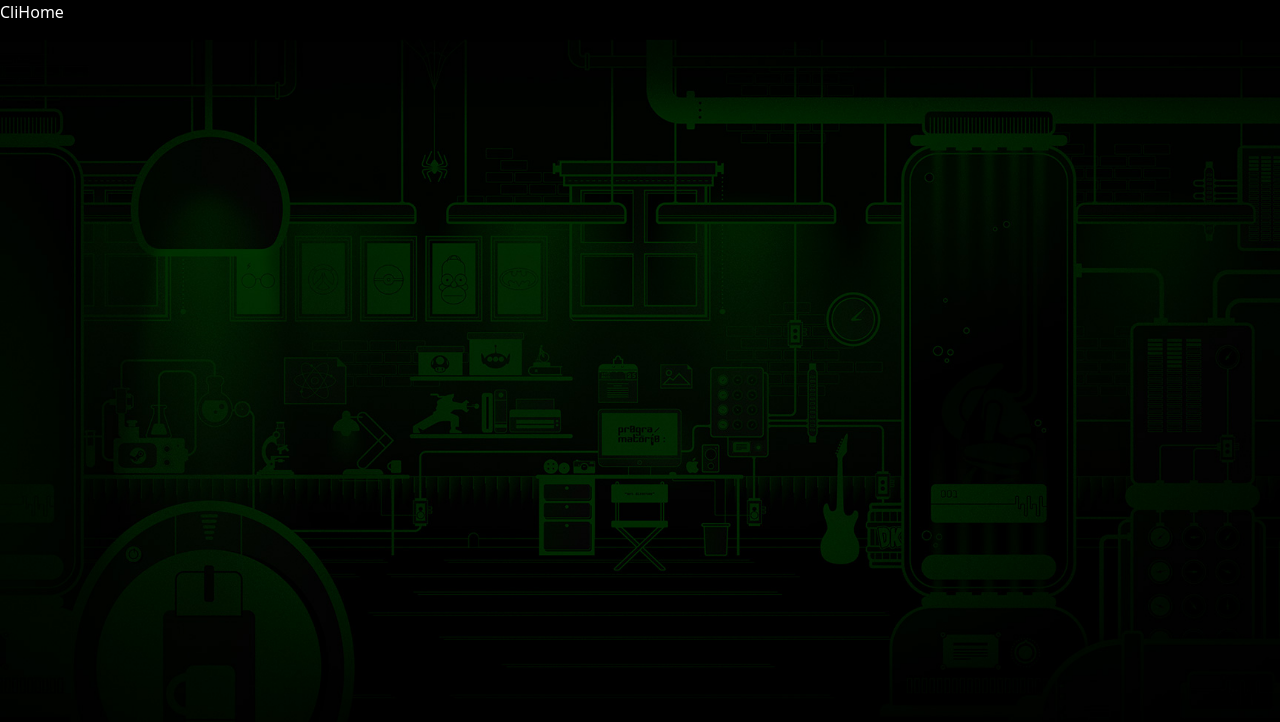
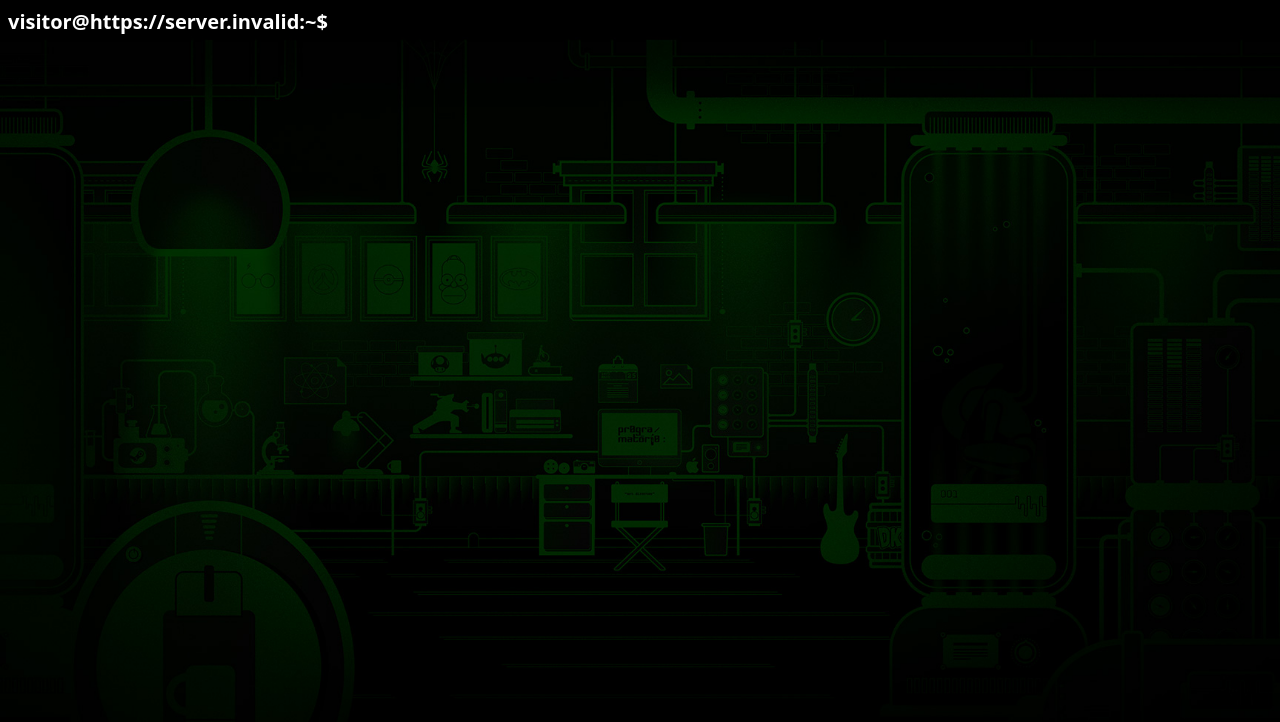
Before and after one commit to buggiebug/Portfolio, a React (Create React App) app: page /cli in a window 1280 px wide. Before the commit this address had no page. Shown: the top 722 px of the page. Built offline with nearby package versions, Linux system fonts and the light colour scheme; no server answers; the HTML template or start-up script is replaced by a standard one.

Commit message:
form added & basic setup added

```diff
--- a/package.json
+++ b/package.json
@@ -37,6 +37,6 @@
     ]
   },
   "devDependencies": {
-    "tailwindcss": "^3.2.4"
+    "tailwindcss": "^3.4.7"
   }
 }
--- a/src/components/CliHome.jsx
+++ b/src/components/CliHome.jsx
@@ -1,8 +1,75 @@
 import React from 'react'
+import { useEffect, useRef, useState } from "react";
+import PromptBar from "./terminal/PromptBar";
+import { themes } from "./terminal/constants";
+
+import info from "./data.json";
+const options = info.options.map((option) => option.label);
+
 
 const CliHome = () => {
+
+  const [currentTheme, setTheme] = useState(themes[0]);
+  const [customUserName, setCustomUserName] = useState("");
+  const [userInput, setUserInput] = useState("");
+
+
+  // Set User Input...
+  const handleInputChange = (e) => {
+    setUserInput(e.target.value);
+  };
+
+
+  // On Presing Enter...
+  const handleSubmit = (e) => {
+    e.preventDefault();
+    setUserInput("");
+    setTimeout(() => {
+      window.scrollTo(0, document.body.scrollHeight);
+    });
+  };
+
+
+  // Auto focus on input box...
+  const inputRef = useRef(null);
+  useEffect(() => {
+    const focusInput = () => {
+      if (inputRef.current) {
+        inputRef.current.focus();
+      }
+    };
+    window.addEventListener("click", focusInput);
+    // Cleanup the event listener when the component unmounts
+    return () => {
+      window.removeEventListener("click", focusInput);
+    };
+    // eslint-disable-next-line
+  }, []);
+
   return (
-    <div>CliHome</div>
+    <div className={`${currentTheme} h-full`}>
+      <div className="font-bold text-xl p-2 w-[100vw] min-h-[100vh] bg-bgcol">
+        {/* Prompt */}
+        <div className="border border-red-600 flex flex-col sm:flex-row">
+          <span className=''>
+            <PromptBar customUserName={customUserName} />
+          </span>
+          <span className=''>
+            <form onSubmit={handleSubmit} className="mt-2 sm:mt-0">
+              <input
+                type="text"
+                className="w-full md:w-[450px] lg:w-[700px] bg-transparent outline-none text-command"
+                autoFocus
+                value={userInput}
+                onChange={handleInputChange}
+                ref={inputRef}
+                autoComplete="off"
+              />
+            </form>
+          </span>
+        </div>
+      </div>
+    </div>
   )
 }
 
--- /dev/null
+++ b/src/components/data.json
@@ -0,0 +1,82 @@
+{
+  "additional_commands": [
+    {
+      "label": "help",
+      "about": "View all commands"
+    },
+    {
+      "label": "clear",
+      "about": "Clear the screen"
+    },
+    {
+      "label": "history",
+      "about": "To know about history"
+    },
+    {
+      "label": "setname",
+      "about": "To replace default 'visitor' name with your name"
+    },
+    {
+      "label": "theme",
+      "about": "To customize theme"
+    }
+  ],
+  "options": [
+    {
+      "label": "about",
+      "about": "To know about me",
+      "value": "Hey there! I'm Shubham Mishra, a software engineer with a passion for crafting innovative digital solutions."
+    },
+    {
+      "label": "skills",
+      "about": "To know about my skills",
+      "value": "I'm a versatile full-stack developer, adept at turning ideas into robust web applications. <br /> <br /> Proficient in HTML5, CSS3, JavaScript, Next.js, React.js, Tailwind CSS, Bootstrap, Node.js, Express.js, SQL, MongoDB, Redis, Redux, Context API, Docker, Jenkins, Slack, GitHub, and Git."
+    },
+    {
+      "label": "experience",
+      "about": "To know about my experience",
+      "value": "I have gained experience working in various roles over the years.",
+      "data": [
+        {
+          "label": "PlutosOne Pvt. Ltd.",
+          "value": "Software Engineer <br /> Oct 2023 - Present"
+        },
+        {
+          "label": "Acxiom Consulting Pvt. Ltd.",
+          "value": "Technical Consultant <br /> April 2023 – Sep 2023"
+        },
+        {
+          "label": "Dodev Technology Pvt. Ltd.",
+          "value": "Full Stack Developer (Intern) <br /> July 2022 - Sep 2022"
+        }
+      ]
+    },
+    {
+      "label": "projects",
+      "about": "To know about my projects",
+      "value": "I've had the pleasure of working on diverse projects that showcase my skills and creativity.",
+      "data": [
+        {
+          "label": "Ecommerce (Website) Using Sentiment Analysis",
+          "value": "Designed and developed a comprehensive e-commerce solution that empowers businesses with advanced sentiment analysis capabilities enhancing customer engagement and product rankings.",
+          "url": "https://dashboard-darkstore.netlify.app"
+        },
+        {
+          "label": "Test Taker",
+          "value": "Innovated and executed the development of a dynamic Test Taker WebApp providing an interactive platform for students to enhance their competitive exam preparation with immediate feedback.",
+          "url": "https://testtaker.netlify.app/"
+        },
+        {
+          "label": "Voice Notes",
+          "value": "Pioneered the creation of a versatile web application allowing users to record voice notes or upload audio files for personal use. And ensured individual access control enabling users to manage their audio content with ease and privacy.",
+          "url": "https://shortmusic.netlify.app/"
+        }
+      ]
+    },
+    {
+      "label": "contact",
+      "about": "To get my contact details",
+      "value": "Feel free to reach out! You can contact me for any inquiries or collaborations. <br/> Email: mishrashubh38@gmail.com <br/> GitHub: https://github.com/buggiebug <br/> LinkedIn: https://www.linkedin.com/in/shubham-mishra"
+    }
+  ]
+}
--- a/src/components/terminal/PromptBar.jsx
+++ b/src/components/terminal/PromptBar.jsx
@@ -3,11 +3,10 @@ import { username, hostname, path, symbol } from "./constants";
 const Prompt = ({ customUserName }) => {
   return (
     <span className="mr-1">
-      <span className="text-shebang">
-        {customUserName === "" ? username : customUserName}@
-        {hostname}
+      <span className="">
+        {customUserName ? customUserName : username}@{hostname}
       </span>
-      :<span className="text-symbol">{path}</span>
+      :<span className="">{path}</span>
       {symbol}
     </span>
   );
--- a/src/index.css
+++ b/src/index.css
@@ -7,11 +7,6 @@
   padding: 0;
   border: 0;
   box-sizing: border-box;
-}
-
-
-::-webkit-scrollbar {
-  width: 0px;
 }
 
 
```
Also changed, not shown: test.js (added, +7 -0 lines), 1 other file (tests, documents, lock files or other folders).
